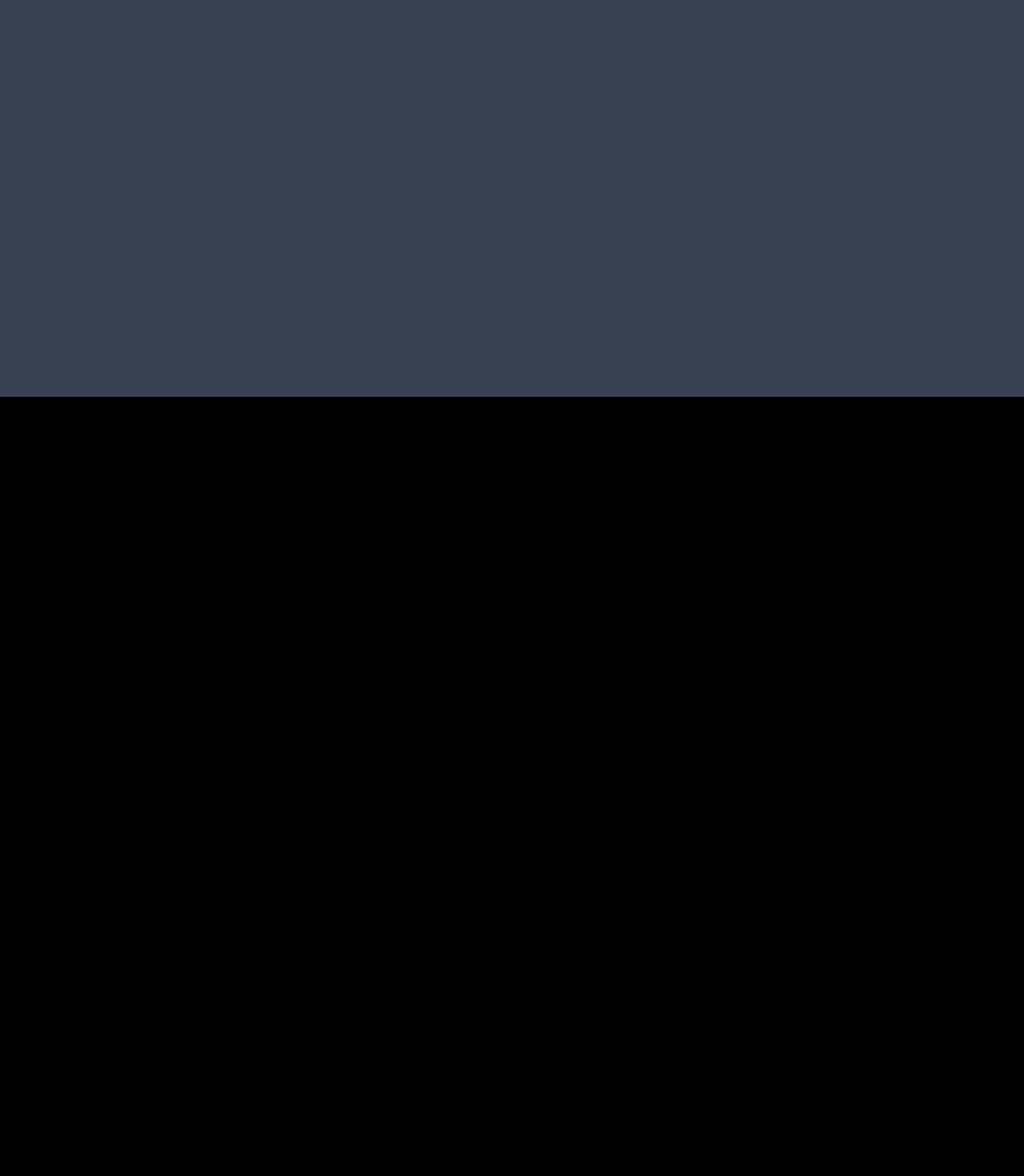
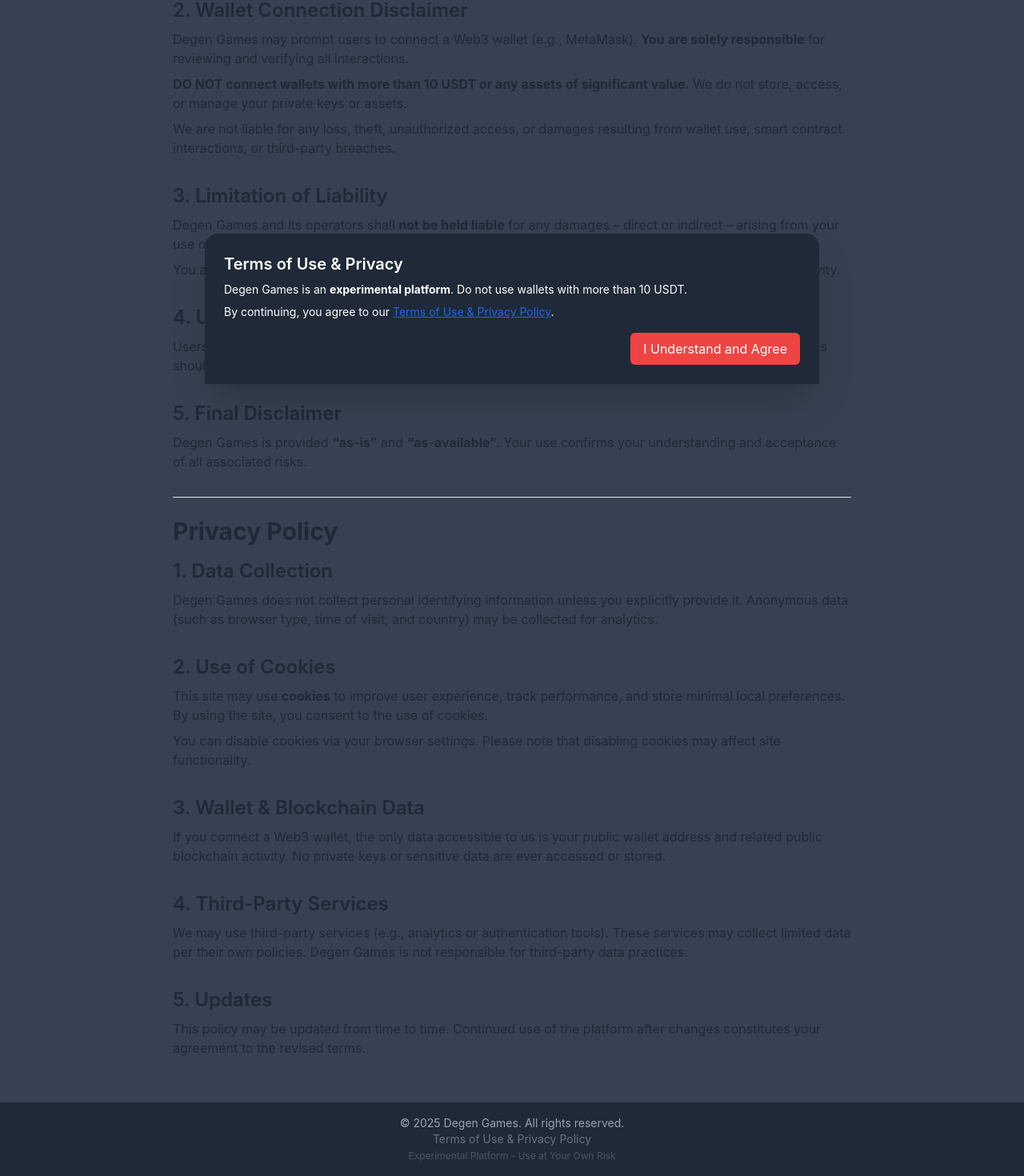
Before and after one commit to ReuvenDagaga/Degens-Games---F---Prod, a React (Create React App) app: page /TermsAndPrivacy in a window 1280 px wide. Shown: the part 304-1774 px from the top of the page at 80% size. Before the commit the page ends 800 px from the top, so only its background shows below. Built offline with nearby package versions, Linux system fonts and the light colour scheme; no server answers.

Commit message:
adiing coockie ask

```diff
--- a/src/Layout/Footer.js
+++ b/src/Layout/Footer.js
@@ -1,7 +1,22 @@
+import { useNavigate } from "react-router-dom";
 
 const Footer = () => {
+  const navigate = useNavigate();
   return (
     <div>
+      <div className="bg-gray-800 py-4">
+        <p className="text-center text-gray-400 text-sm" onClick={() => navigate("/TermsAndPrivacy")}>
+          &copy; {new Date().getFullYear()} Degen Games. All rights reserved.
+          <br />
+          <span className="text-gray-500 cursor-pointer hover:text-gray-300">
+            Terms of Use & Privacy Policy
+          </span>
+          <br/>
+          <span className="text-center text-gray-600 text-xs">
+            Experimental Platform - Use at Your Own Risk
+          </span>
+        </p>
+      </div>
     </div>
   );
 };
--- a/src/Layout/Main.js
+++ b/src/Layout/Main.js
@@ -1,5 +1,27 @@
-
+import React, { useEffect, useState } from "react";
+import TermsModal from "../components/TermsModal";
 
 export const Main = ({ children }) => {
-  return <main className="bg-gray-700 flex-grow">{children}</main>;
+  const [termsAccepted, setTermsAccepted] = useState(null);
+
+  useEffect(() => {
+    if (typeof window !== "undefined") {
+      const accepted = localStorage.getItem("degenGamesTermsAccepted") === "true";
+      setTermsAccepted(accepted);
+    }
+  }, []);
+
+  const handleAccept = () => {
+    localStorage.setItem("degenGamesTermsAccepted", "true");
+    setTermsAccepted(true);
+  };
+
+  if (termsAccepted === null) return null;
+
+  return (
+    <main className="bg-gray-700 flex-grow relative min-h-screen">
+      {!termsAccepted && <TermsModal onAccept={handleAccept} />}
+      {children}
+    </main>
+  );
 };
--- a/src/Routes/AppRoutes.js
+++ b/src/Routes/AppRoutes.js
@@ -9,6 +9,7 @@
 import ChessPage from "../pages/Games/Chess/ChessPage";
 import Game2048Page from "../pages/Games/2048/2048Page";
 import TournamentDetailsPage from "../pages/TournamentDetailsPage";
+import TermsAndPrivacy from "../pages/TermsAndPrivacy";
 
 export const AppRoutes = () => {
 
@@ -25,6 +26,7 @@
       <Route path="/play/2048" element={<Game2048Page />}/>
       <Route path="/Statistics" element={<TokenomicsDashboard />} />
       <Route path="/AI" element={<AIPlayerAnalytics />} />
+      <Route path="/TermsAndPrivacy" element={<TermsAndPrivacy />} />
     </Routes>
   );
 };
--- /dev/null
+++ b/src/components/TermsModal.js
@@ -0,0 +1,45 @@
+import React, { useEffect, useState } from "react";
+
+const TermsModal = ({ onAccept }) => {
+  const [visible, setVisible] = useState(false);
+
+  useEffect(() => {
+    // Delay the animation by 100ms to trigger the slide-in
+    const timeout = setTimeout(() => setVisible(true), 100);
+    return () => clearTimeout(timeout);
+  }, []);
+
+  return (
+    <div
+      className={`fixed bottom-0 left-0 right-0 z-50 transition-transform duration-500 ${
+        visible ? "translate-y-0" : "translate-y-full"
+      }`}
+    >
+      <div className="bg-gray-800 shadow-2xl p-4 sm:p-6 text-white rounded-t-2xl max-w-3xl mx-auto mb-4">
+        <h2 className="text-xl font-semibold mb-2">Terms of Use & Privacy</h2>
+        <p className="text-sm mb-2">
+          Degen Games is an <strong>experimental platform</strong>. Do not use wallets with more than 10 USDT.
+        </p>
+        <p className="text-sm mb-4">
+          By continuing, you agree to our{" "}
+          <a href="/terms" target="_blank" className="text-blue-600 underline">
+            Terms of Use & Privacy Policy
+          </a>.
+        </p>
+        <div className="text-right">
+          <button
+            onClick={() => {
+              setVisible(false);
+              setTimeout(onAccept, 500); // Wait for animation to finish
+            }}
+            className="bg-red-500 text-white px-4 py-2 rounded-md hover:bg-red-700 transition"
+          >
+            I Understand and Agree
+          </button>
+        </div>
+      </div>
+    </div>
+  );
+};
+
+export default TermsModal;
--- /dev/null
+++ b/src/pages/TermsAndPrivacy.js
@@ -0,0 +1,113 @@
+import React from "react";
+
+const TermsAndPrivacy = () => {
+  return (
+    <div className="max-w-4xl mx-auto p-6 text-gray-800">
+      <h1 className="text-3xl font-bold mb-4">Terms of Use & Privacy Policy</h1>
+
+      <section className="mb-8">
+        <h2 className="text-2xl font-semibold mb-2">1. Experimental Platform</h2>
+        <p>
+          Degen Games is an <strong>experimental platform under development</strong>, intended for testing,
+          educational, and entertainment purposes only. No guarantees are provided regarding functionality,
+          stability, or security. Use at your own risk.
+        </p>
+      </section>
+
+      <section className="mb-8">
+        <h2 className="text-2xl font-semibold mb-2">2. Wallet Connection Disclaimer</h2>
+        <p>
+          Degen Games may prompt users to connect a Web3 wallet (e.g., MetaMask).{' '}
+          <strong>You are solely responsible</strong> for reviewing and verifying all interactions.
+        </p>
+        <p className="mt-2">
+          <strong>DO NOT connect wallets with more than 10 USDT or any assets of significant value.</strong>{' '}
+          We do not store, access, or manage your private keys or assets.
+        </p>
+        <p className="mt-2">
+          We are not liable for any loss, theft, unauthorized access, or damages resulting from wallet use,
+          smart contract interactions, or third-party breaches.
+        </p>
+      </section>
+
+      <section className="mb-8">
+        <h2 className="text-2xl font-semibold mb-2">3. Limitation of Liability</h2>
+        <p>
+          Degen Games and its operators shall <strong>not be held liable</strong> for any damages – direct or indirect
+          – arising from your use of the platform. No warranties of any kind are provided.
+        </p>
+        <p className="mt-2">
+          You acknowledge that the platform may contain bugs, exploits, or be subject to downtime or
+          malicious activity.
+        </p>
+      </section>
+
+      <section className="mb-8">
+        <h2 className="text-2xl font-semibold mb-2">4. User Responsibility</h2>
+        <p>
+          Users are responsible for understanding Web3 technologies and accepting the risks involved. Degen
+          Games should not be used for any critical or financial reliance.
+        </p>
+      </section>
+
+      <section className="mb-8">
+        <h2 className="text-2xl font-semibold mb-2">5. Final Disclaimer</h2>
+        <p>
+          Degen Games is provided <strong>“as-is”</strong> and <strong>“as-available”</strong>. Your use confirms
+          your understanding and acceptance of all associated risks.
+        </p>
+      </section>
+
+      <hr className="my-6" />
+
+      <h1 className="text-3xl font-bold mb-4">Privacy Policy</h1>
+
+      <section className="mb-8">
+        <h2 className="text-2xl font-semibold mb-2">1. Data Collection</h2>
+        <p>
+          Degen Games does not collect personal identifying information unless you explicitly provide it.
+          Anonymous data (such as browser type, time of visit, and country) may be collected for analytics.
+        </p>
+      </section>
+
+      <section className="mb-8">
+        <h2 className="text-2xl font-semibold mb-2">2. Use of Cookies</h2>
+        <p>
+          This site may use <strong>cookies</strong> to improve user experience, track performance, and store
+          minimal local preferences. By using the site, you consent to the use of cookies.
+        </p>
+        <p className="mt-2">
+          You can disable cookies via your browser settings. Please note that disabling cookies may affect
+          site functionality.
+        </p>
+      </section>
+
+      <section className="mb-8">
+        <h2 className="text-2xl font-semibold mb-2">3. Wallet & Blockchain Data</h2>
+        <p>
+          If you connect a Web3 wallet, the only data accessible to us is your public wallet address and
+          related public blockchain activity. No private keys or sensitive data are ever accessed or stored.
+        </p>
+      </section>
+
+      <section className="mb-8">
+        <h2 className="text-2xl font-semibold mb-2">4. Third-Party Services</h2>
+        <p>
+          We may use third-party services (e.g., analytics or authentication tools). These services may
+          collect limited data per their own policies. Degen Games is not responsible for third-party data
+          practices.
+        </p>
+      </section>
+
+      <section className="mb-8">
+        <h2 className="text-2xl font-semibold mb-2">5. Updates</h2>
+        <p>
+          This policy may be updated from time to time. Continued use of the platform after changes constitutes
+          your agreement to the revised terms.
+        </p>
+      </section>
+    </div>
+  );
+};
+
+export default TermsAndPrivacy;
```
